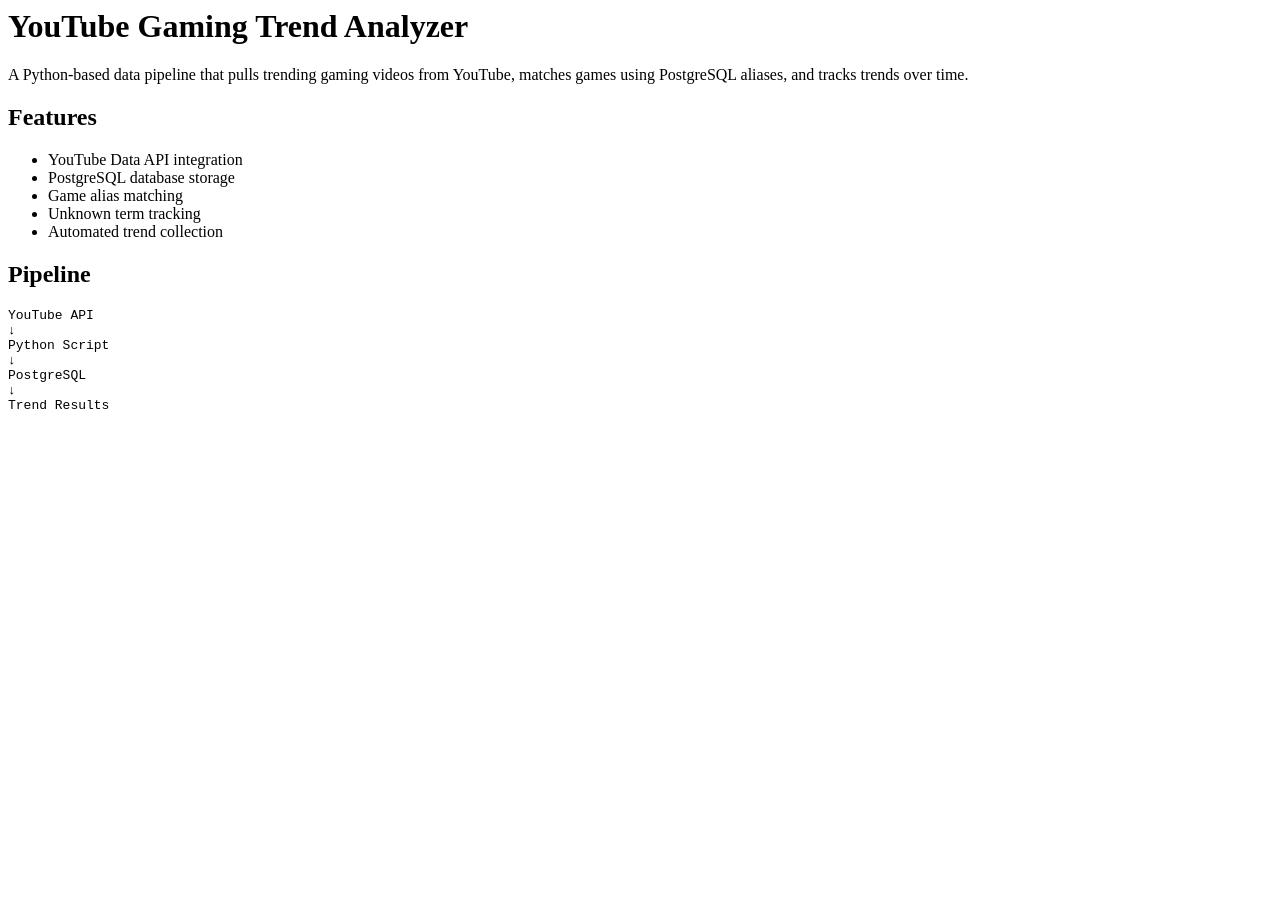
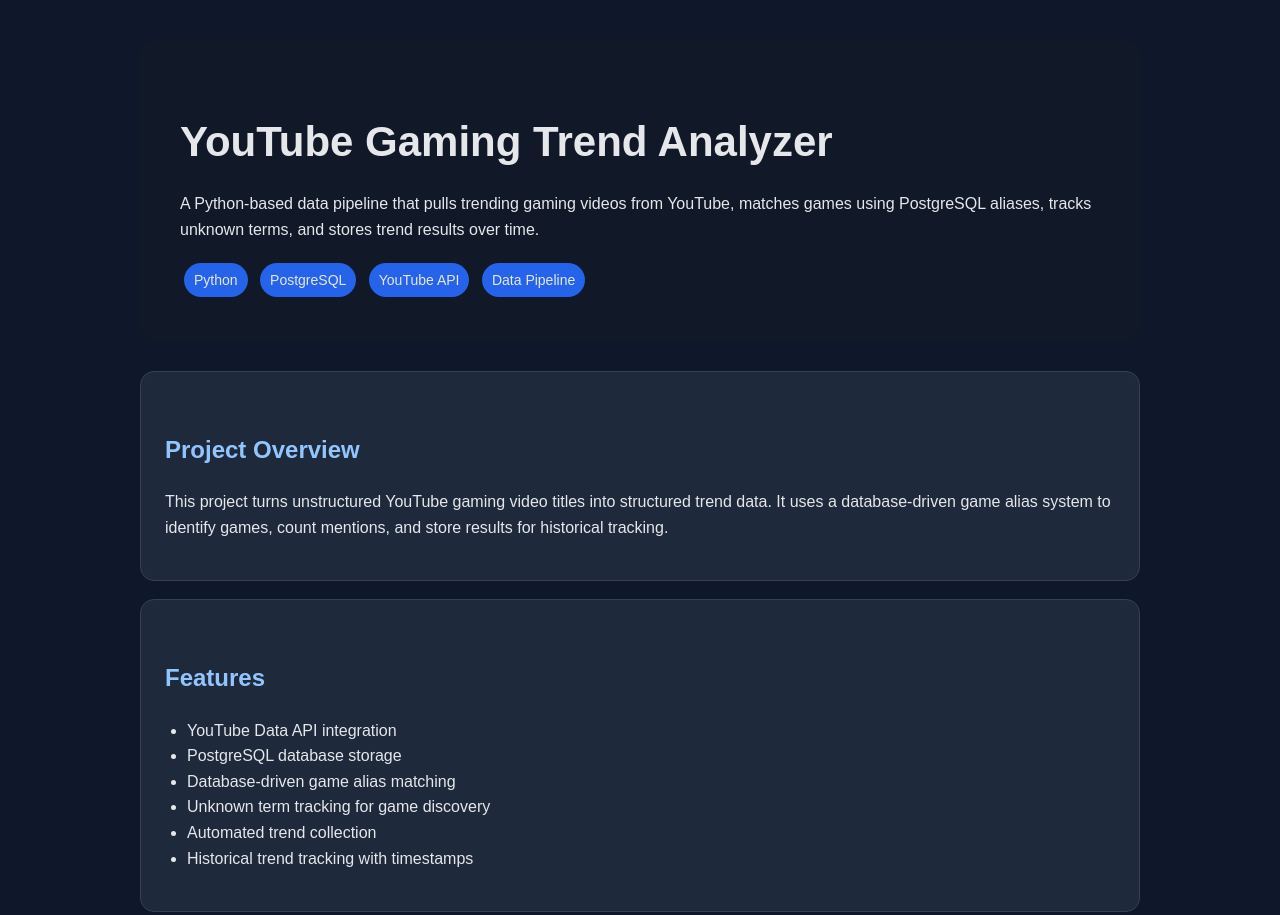
Before and after one commit to Wildgoose223/youtube-trend-analyzer, a plain HTML site: page index.html in a window 1280 px wide. Shown: the top 915 px of the page. Before the commit the page ends 800 px from the top, so only its background shows below. Drawn offline with Linux system fonts and the light colour scheme.

Commit message:
Update index.html

```diff
--- a/index.html
+++ b/index.html
@@ -1,26 +1,133 @@
+<!DOCTYPE html>
+<html>
+<head>
+  <title>YouTube Gaming Trend Analyzer</title>
+  <style>
+    body {
+      margin: 0;
+      font-family: Arial, sans-serif;
+      background: #0f172a;
+      color: #e5e7eb;
+      line-height: 1.6;
+    }
+    .container {
+      max-width: 1000px;
+      margin: auto;
+      padding: 40px 20px;
+    }
+    .hero {
+      background: #111827;
+      padding: 40px;
+      border-radius: 16px;
+      margin-bottom: 30px;
+    }
+    h1 {
+      font-size: 42px;
+      margin-bottom: 10px;
+    }
+    h2 {
+      color: #93c5fd;
+      margin-top: 35px;
+    }
+    .card {
+      background: #1e293b;
+      padding: 24px;
+      border-radius: 14px;
+      margin: 18px 0;
+      border: 1px solid #334155;
+    }
+    ul {
+      padding-left: 22px;
+    }
+    pre {
+      background: #020617;
+      padding: 20px;
+      border-radius: 12px;
+      overflow-x: auto;
+      color: #a7f3d0;
+    }
+    .tag {
+      display: inline-block;
+      background: #2563eb;
+      padding: 6px 10px;
+      border-radius: 999px;
+      margin: 4px;
+      font-size: 14px;
+    }
+  </style>
+</head>
+<body>
+  <div class="container">
+
+    <div class="hero">
       <h1>YouTube Gaming Trend Analyzer</h1>
-
       <p>
         A Python-based data pipeline that pulls trending gaming videos from YouTube,
-matches games using PostgreSQL aliases, and tracks trends over time.
+        matches games using PostgreSQL aliases, tracks unknown terms, and stores
+        trend results over time.
       </p>
+      <span class="tag">Python</span>
+      <span class="tag">PostgreSQL</span>
+      <span class="tag">YouTube API</span>
+      <span class="tag">Data Pipeline</span>
+    </div>
 
+    <div class="card">
+      <h2>Project Overview</h2>
+      <p>
+        This project turns unstructured YouTube gaming video titles into structured
+        trend data. It uses a database-driven game alias system to identify games,
+        count mentions, and store results for historical tracking.
+      </p>
+    </div>
+
+    <div class="card">
       <h2>Features</h2>
       <ul>
         <li>YouTube Data API integration</li>
         <li>PostgreSQL database storage</li>
-  <li>Game alias matching</li>
-  <li>Unknown term tracking</li>
+        <li>Database-driven game alias matching</li>
+        <li>Unknown term tracking for game discovery</li>
         <li>Automated trend collection</li>
+        <li>Historical trend tracking with timestamps</li>
       </ul>
+    </div>
 
+    <div class="card">
       <h2>Pipeline</h2>
       <pre>
 YouTube API
    ↓
 Python Script
    ↓
-PostgreSQL
-↓
-Trend Results
+PostgreSQL Database
+   ├── games
+   ├── game_aliases
+   ├── trending_games
+   └── unknown_terms
       </pre>
+    </div>
+
+    <div class="card">
+      <h2>Example Output</h2>
+      <pre>
+Roblox: 4
+Minecraft: 2
+Call of Duty: 2
+Among Us: 1
+      </pre>
+    </div>
+
+    <div class="card">
+      <h2>Future Improvements</h2>
+      <ul>
+        <li>Azure cloud backup and failover</li>
+        <li>AI-powered query system</li>
+        <li>Dashboard for visualization</li>
+        <li>Automated game discovery</li>
+      </ul>
+    </div>
+
+  </div>
+</body>
+</html>
```
Lines whose indentation alone changed are shown as unchanged.
